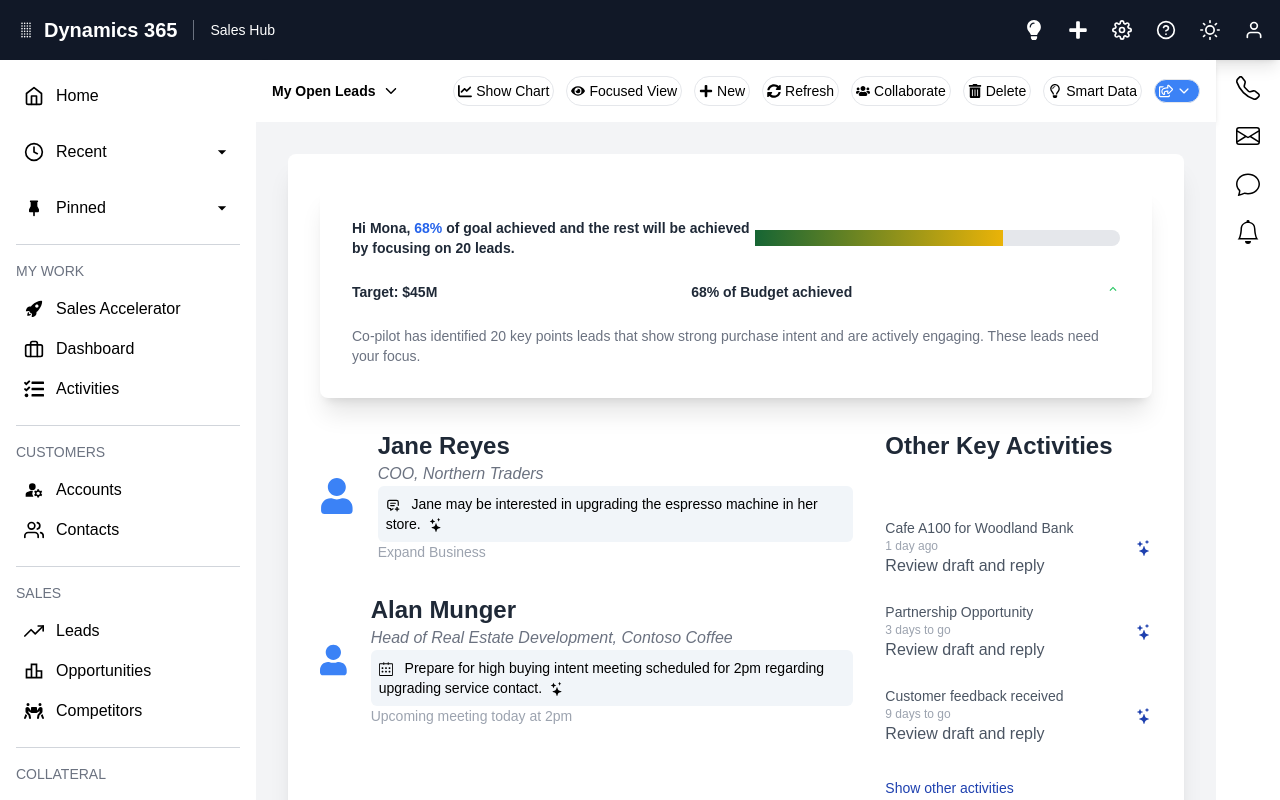
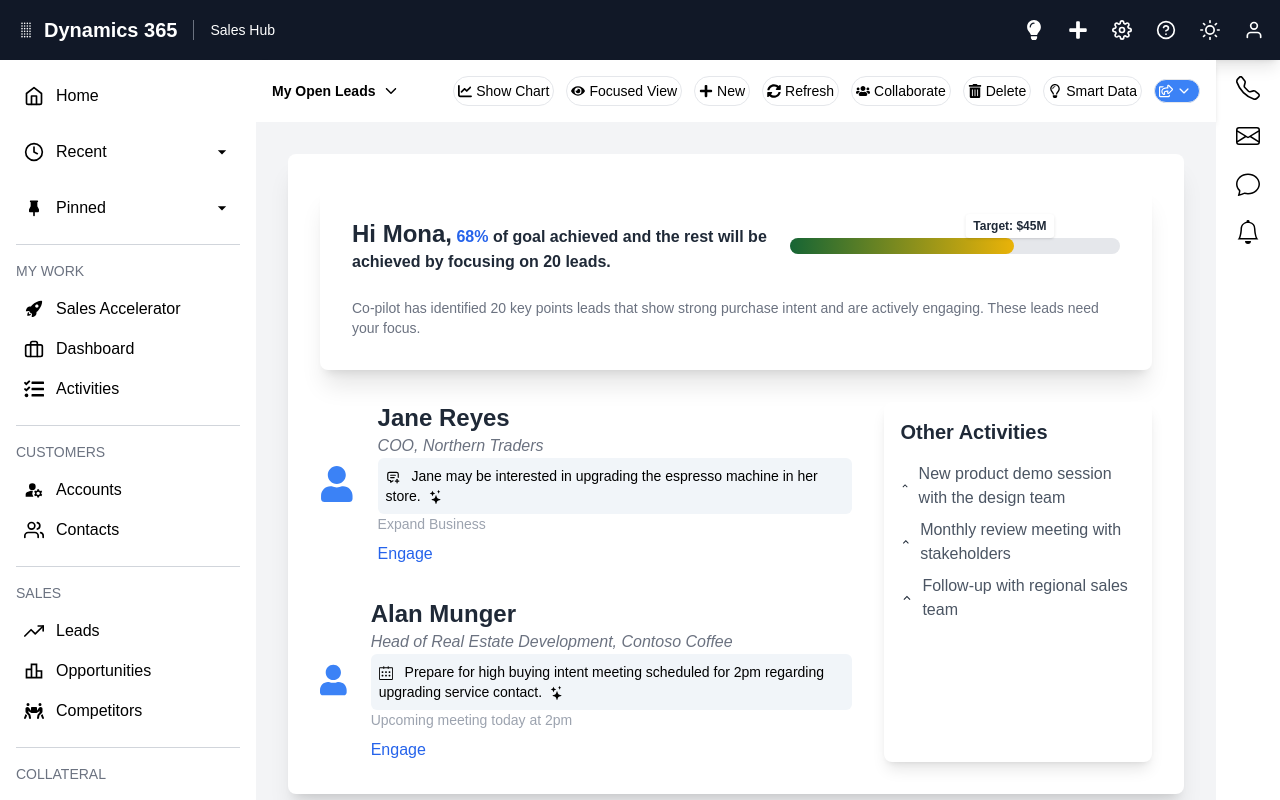
Before and after one commit to DarkVayder/saleshub, a Next.js app: page / in a window 1280 px wide. Shown: the top 800 px of the page. Built offline with nearby package versions, Linux system fonts and the light colour scheme.

Commit message:
feat: implement mock modal for testing

```diff
--- a/app/components/Dashboard.js
+++ b/app/components/Dashboard.js
@@ -1,57 +1,84 @@
-import React from 'react';
-import { FaUser, FaGithub } from 'react-icons/fa';
+"use client"
+import React, { useState } from 'react';
+import { FaUser } from 'react-icons/fa';
 import { TbMessagePlus } from 'react-icons/tb';
 import { BsStars } from 'react-icons/bs';
 import { SlCalender } from 'react-icons/sl';
 import { MdOutlineKeyboardArrowUp } from 'react-icons/md';
+import Modal from './Modal';
 
 const Dashboard = () => {
+  const [isModalOpen, setModalOpen] = useState(false);
+  const [modalContent, setModalContent] = useState({ title: '', details: '' });
+
+  const handleOpenModal = (title, details) => {
+    setModalContent({ title, details });
+    setModalOpen(true);
+  };
+
+  const handleCloseModal = () => setModalOpen(false);
+
   return (
     <div className="min-h-screen bg-gray-100 p-8">
-      <div className="bg-white p-8 rounded-lg shadow-xl max-w-7xl mx-auto md:grid-cols-2 gap-8">
+      <div className="bg-white p-8 rounded-lg shadow-xl max-w-7xl mx-auto grid gap-8">
         {/* Top Section (Greeting and Progress Bar) */}
-        <div className="bg-white p-8 rounded-lg shadow-xl mb-8 flex flex-col space-y-6">
+        <div className="bg-white p-8 rounded-lg shadow-xl flex flex-col space-y-6">
           <div className="flex justify-between items-center">
             <div className="flex flex-col space-y-2 max-w-xl">
-              <h1 className="text-sm font-semibold text-gray-800">
-                Hi Mona, <span className="text-blue-600">68%</span> of goal achieved and the rest will be achieved by focusing on 20 leads.
+              <h1 className="font-semibold text-gray-800">
+                <span className="text-2xl">Hi Mona,</span>{' '}
+                <span className="text-blue-600">68%</span> of goal achieved and
+                the rest will be achieved by focusing on 20 leads.
               </h1>
             </div>
 
-            {/* Progress Bar */}
+            {/* Progress Bar with Target */}
             <div className="relative w-2/3 h-4 rounded-full bg-gray-200">
-              <div className="absolute top-0 left-0 h-4 bg-gradient-to-r from-green-800 to-yellow-500" style={{ width: '68%' }}></div>
+              <div
+                className="absolute top-0 left-0 h-4 rounded-full bg-gradient-to-r from-green-800 to-yellow-500"
+                style={{ width: '68%' }}
+              ></div>
+              <div className="absolute -top-6 left-2/3 transform -translate-x-1/2 text-gray-800 text-xs font-semibold bg-white px-2 py-1 rounded shadow">
+                Target: $45M
+              </div>
             </div>
           </div>
-
-          {/* Target Info */}
-          <div className="flex justify-between w-full text-gray-800 text-sm">
-            <span className="font-semibold">Target: $45M</span>
-            <span className="font-semibold">68% of Budget achieved</span>
-            <MdOutlineKeyboardArrowUp className="text-green-500" />
-          </div>
-
-          {/* Write-Up Below Progress Bar */}
           <div className="text-gray-500 text-sm">
-            Co-pilot has identified 20 key points leads that show strong purchase intent and are actively engaging. These leads need your focus.
+            Co-pilot has identified 20 key points leads that show strong
+            purchase intent and are actively engaging. These leads need your
+            focus.
           </div>
         </div>
 
-        {/* Profile and Activities Section */}
+        {/* Profile Section */}
         <div className="flex justify-between space-x-8">
-          {/* Profile Section */}
           <div className="flex flex-col space-y-8 w-2/3">
             {/* Profile 1 */}
             <div className="flex items-center space-x-6">
               <FaUser className="text-4xl text-blue-500" />
               <div>
-                <h3 className="text-2xl font-semibold text-gray-800">Jane Reyes</h3>
+                <h3 className="text-2xl font-semibold text-gray-800">
+                  Jane Reyes
+                </h3>
                 <p className="italic text-gray-500">COO, Northern Traders</p>
                 <p className="text-sm text-black bg-slate-100 p-2 rounded-md">
-                  <TbMessagePlus className="inline mr-2" /> Jane may be interested in upgrading the espresso machine in her store.
+                  <TbMessagePlus className="inline mr-2" /> Jane may be
+                  interested in upgrading the espresso machine in her store.
                   <BsStars className="inline ml-2" />
                 </p>
                 <p className="text-sm text-gray-400">Expand Business</p>
+                {/* Engage Button */}
+                <button
+                  className="mt-2 text-blue-600 hover:underline"
+                  onClick={() =>
+                    handleOpenModal(
+                      'Jane Reyes - Profile Details',
+                      `Position: COO, Northern Traders\n\nLead Info: Jane may be interested in upgrading the espresso machine in her store.`
+                    )
+                  }
+                >
+                  Engage
+                </button>
               </div>
             </div>
 
@@ -59,50 +86,68 @@
             <div className="flex items-center space-x-6">
               <FaUser className="text-4xl text-blue-500" />
               <div>
-                <h3 className="text-2xl font-semibold text-gray-800">Alan Munger</h3>
-                <p className="italic text-gray-500">Head of Real Estate Development, Contoso Coffee</p>
+                <h3 className="text-2xl font-semibold text-gray-800">
+                  Alan Munger
+                </h3>
+                <p className="italic text-gray-500">
+                  Head of Real Estate Development, Contoso Coffee
+                </p>
                 <p className="text-sm text-black bg-slate-100 p-2 rounded-md">
-                  <SlCalender className="inline mr-2" /> Prepare for high buying intent meeting scheduled for 2pm regarding upgrading service contact.
+                  <SlCalender className="inline mr-2" /> Prepare for high buying
+                  intent meeting scheduled for 2pm regarding upgrading service
+                  contact.
                   <BsStars className="inline ml-2" />
                 </p>
-                <p className="text-sm text-gray-400">Upcoming meeting today at 2pm</p>
+                <p className="text-sm text-gray-400">
+                  Upcoming meeting today at 2pm
+                </p>
+                {/* Engage Button */}
+                <button
+                  className="mt-2 text-blue-600 hover:underline"
+                  onClick={() =>
+                    handleOpenModal(
+                      'Alan Munger - Profile Details',
+                      `Position: Head of Real Estate Development, Contoso Coffee\n\nLead Info: Prepare for high buying intent meeting scheduled for 2pm regarding upgrading service contact.`
+                    )
+                  }
+                >
+                  Engage
+                </button>
               </div>
             </div>
           </div>
 
-          {/* Other Activities Section on the Right */}
-          <div className="flex flex-col space-y-8 w-1/3">
-            <h2 className="text-2xl font-semibold text-gray-800 mb-6">Other Key Activities</h2>
-            <div className="space-y-6">
-              <div className="flex justify-between items-center text-gray-600">
-                <div className="flex flex-col">
-                  <span className="text-sm">Cafe A100 for Woodland Bank</span>
-                  <span className="text-xs text-gray-400">1 day ago</span>
-                  <div>Review draft and reply</div>
-                </div>
-                <BsStars className="text-blue-800" />
-              </div>
-              <div className="flex justify-between items-center text-gray-600">
-                <div className="flex flex-col">
-                  <span className="text-sm">Partnership Opportunity</span>
-                  <span className="text-xs text-gray-400">3 days to go</span>
-                  <div>Review draft and reply</div>
-                </div>
-                <BsStars className="text-blue-800" />
-              </div>
-              <div className="flex justify-between items-center text-gray-600">
-                <div className="flex flex-col">
-                  <span className="text-sm">Customer feedback received</span>
-                  <span className="text-xs text-gray-400">9 days to go</span>
-                  <div>Review draft and reply</div>
-                </div>
-                <BsStars className="text-blue-800" />
-              </div>
-            </div>
-            <p className='text-bold text-sm cursor-pointer hover:text-blue-950 text-blue-800'>Show other activities</p>
+          {/* Other Activities Section */}
+          <div className="w-1/3 flex flex-col bg-white rounded-lg shadow-lg p-4 space-y-4">
+            <h2 className="font-semibold text-gray-800 text-xl">
+              Other Activities
+            </h2>
+            <ul className="space-y-2">
+              <li className="text-gray-600 flex items-center space-x-2">
+                <MdOutlineKeyboardArrowUp className="text-gray-800" />
+                <span>New product demo session with the design team</span>
+              </li>
+              <li className="text-gray-600 flex items-center space-x-2">
+                <MdOutlineKeyboardArrowUp className="text-gray-800" />
+                <span>Monthly review meeting with stakeholders</span>
+              </li>
+              <li className="text-gray-600 flex items-center space-x-2">
+                <MdOutlineKeyboardArrowUp className="text-gray-800" />
+                <span>Follow-up with regional sales team</span>
+              </li>
+            </ul>
           </div>
         </div>
       </div>
+
+      {/* Modal */}
+      <Modal
+        isOpen={isModalOpen}
+        onClose={handleCloseModal}
+        title={modalContent.title}
+      >
+        <pre>{modalContent.details}</pre>
+      </Modal>
     </div>
   );
 };
--- /dev/null
+++ b/app/components/Modal.js
@@ -0,0 +1,71 @@
+import React from 'react';
+import { AiOutlineClose } from 'react-icons/ai';
+import { toast } from 'react-toastify';
+
+const Modal = ({ isOpen, onClose, title, children }) => {
+  if (!isOpen) return null;
+
+  const handleConfirm = () => {
+    toast.success('Action confirmed!', {
+      position: 'bottom-right',
+      autoClose: 3000,
+    });
+    onClose();
+  };
+
+  const handleCancel = () => {
+    toast.info('Action canceled.', {
+      position: 'bottom-right',
+      autoClose: 3000,
+    });
+    onClose();
+  };
+
+  return (
+    <div
+      className="fixed inset-0 z-50 flex items-center justify-center bg-black bg-opacity-50"
+      role="dialog"
+      aria-labelledby="modal-title"
+      aria-hidden="true"
+    >
+      <div className="bg-white rounded-lg shadow-2xl w-[700px] max-w-full overflow-hidden transform transition-all duration-300 scale-100 hover:scale-105">
+        {/* Header */}
+        <div className="flex justify-between items-center px-8 py-5 border-b border-gray-200">
+          <h2 id="modal-title" className="text-2xl font-semibold text-gray-800 tracking-wide">
+            {title}
+          </h2>
+          <button
+            onClick={onClose}
+            className="text-gray-500 hover:text-gray-800"
+            aria-label="Close modal"
+          >
+            <AiOutlineClose size={24} />
+          </button>
+        </div>
+
+        {/* Content */}
+        <div className="p-8 text-gray-700 space-y-4">
+          {children}
+        </div>
+
+        {/* Footer */}
+        <div className="flex justify-end items-center gap-6 px-8 py-6 border-t bg-gray-50">
+          <button
+            onClick={handleCancel}
+            className="bg-gray-200 text-gray-700 px-6 py-3 rounded-md hover:bg-gray-300 focus:outline-none focus:ring-2 focus:ring-gray-400 focus:ring-opacity-50 transition duration-200"
+          >
+            <span className="text-lg font-medium">Cancel</span>
+          </button>
+          <button
+            onClick={handleConfirm}
+            className="bg-blue-600 text-white px-6 py-3 rounded-md hover:bg-blue-700 focus:outline-none focus:ring-2 focus:ring-blue-500 focus:ring-opacity-50 transition duration-200"
+          >
+            <span className="text-lg font-medium">Confirm</span>
+          </button>
+        </div>
+      </div>
+    </div>
+  );
+};
+
+export default Modal;
```
